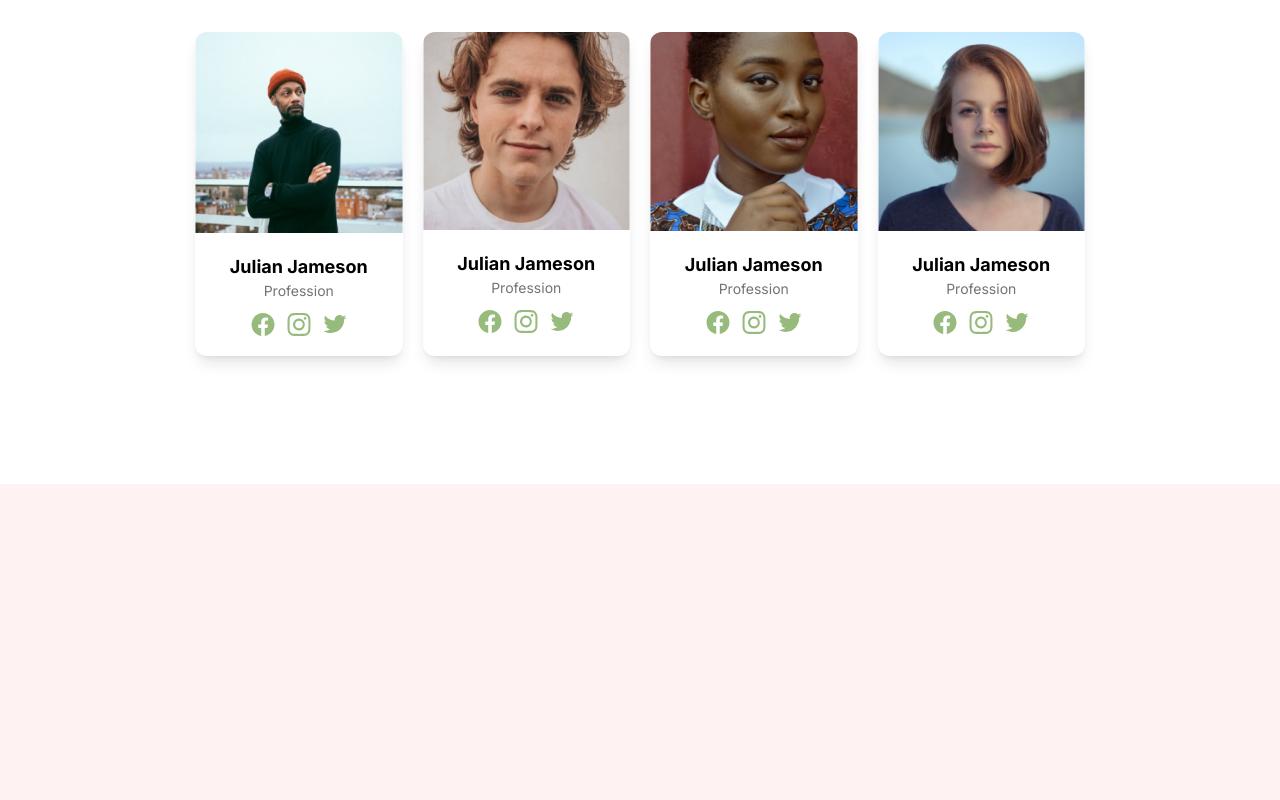
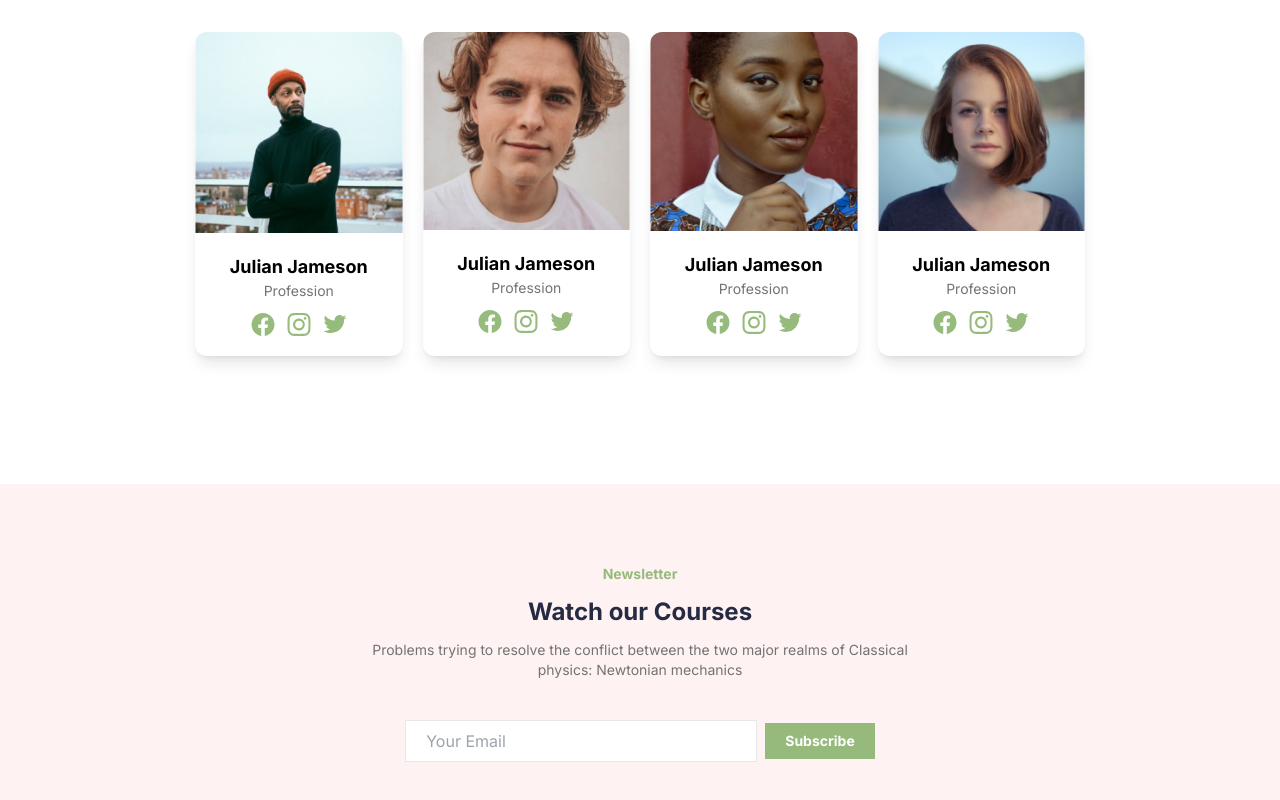
Before and after one commit to arifulsajib/yy-ventures-task, a Next.js app: page / in a window 1280 px wide. Shown: the part 1552-2352 px from the top of the page. Before the commit the page ends 2036 px from the top, so only its background shows below. Built offline with nearby package versions, Linux system fonts and the light colour scheme.

Commit message:
newsletter done

```diff
--- /dev/null
+++ b/app/components/Newsletter.tsx
@@ -0,0 +1,41 @@
+"use client";
+import { useState } from "react";
+
+const Newsletter = () => {
+  const [email, setEmail] = useState("");
+  const [error, setError] = useState("");
+
+  const validateEmail = (email: string) => {
+    const re = /^[^\s@]+@[^\s@]+\.[^\s@]+$/;
+    return re.test(String(email).toLowerCase());
+  };
+
+  const handleSubmit = (e: any) => {
+    e.preventDefault();
+    if (validateEmail(email)) {
+      setError("");
+      console.log("Email submitted:", email);
+    } else {
+      setError("Please enter a valid email address.");
+    }
+  };
+
+  return (
+    <section className="py-20 text-center">
+      <p className="text-sm font-bold text-lightgreen-color">Newsletter</p>
+      <h1 className="text-2xl font-bold text-deepblue-color my-3">Watch our Courses</h1>
+      <p className="text-sm text-lightgrey-color w-2/4 mx-auto lg:px-12">Problems trying to resolve the conflict between the two major realms of Classical physics: Newtonian mechanics</p>
+      <form className="flex justify-center items-center my-10" onSubmit={handleSubmit}>
+        <div>
+          <input type="text" placeholder="Your Email" value={email} onChange={(e) => setEmail(e.target.value)} className="py-2 px-5 lg:pe-24 border" />
+          {error && <p className="text-red-500 text-sm mt-2">{error}</p>}
+        </div>
+        <button type="submit" className="bg-lightgreen-color text-sm font-bold text-white py-2 px-5 ms-2">
+          Subscribe
+        </button>
+      </form>
+    </section>
+  );
+};
+
+export default Newsletter;
--- a/app/page.tsx
+++ b/app/page.tsx
@@ -1,6 +1,7 @@
 import Banner from "./components/Banner";
 import Features from "./components/Features";
 import Navigation from "./components/Navigation";
+import Newsletter from "./components/Newsletter";
 import Teachers from "./components/Teachers";
 
 export default function Home() {
@@ -10,6 +11,7 @@ export default function Home() {
       <Banner />
       <Features />
       <Teachers />
+      <Newsletter />
     </main>
   );
 }
```
